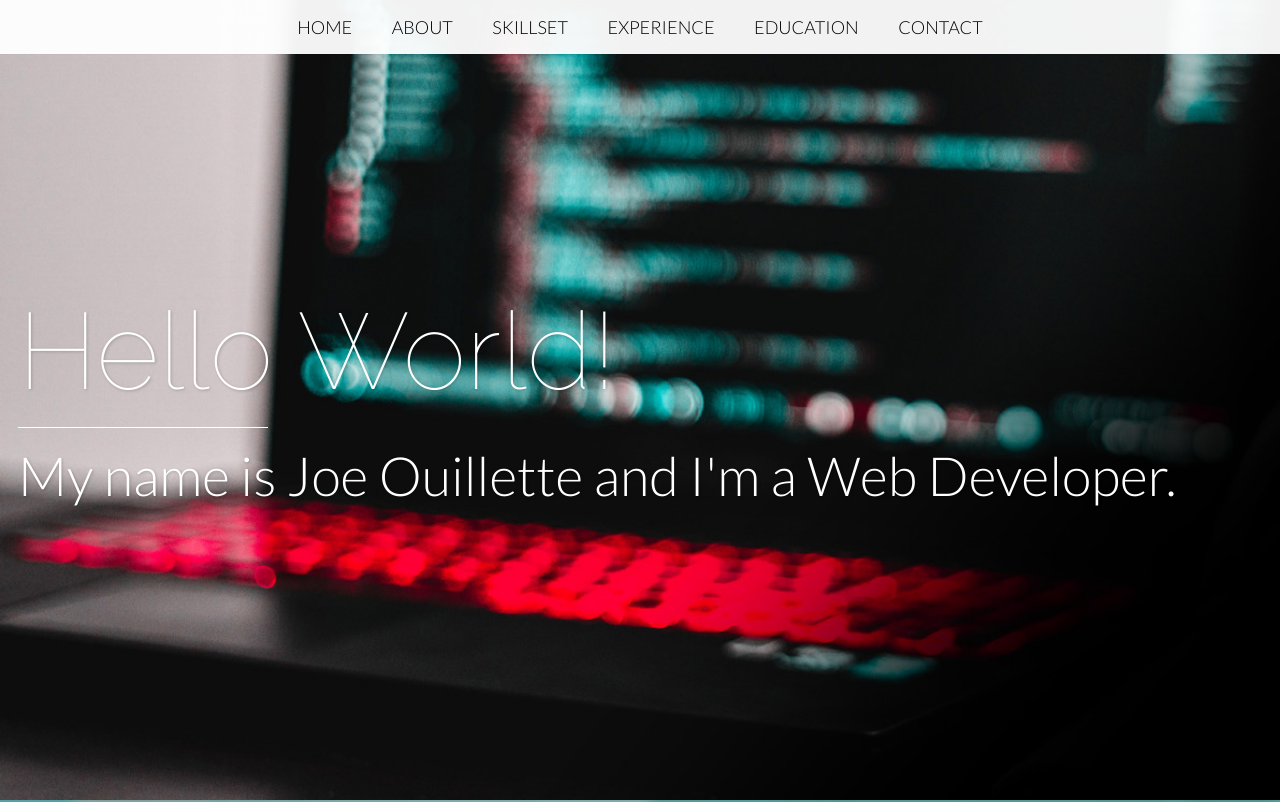
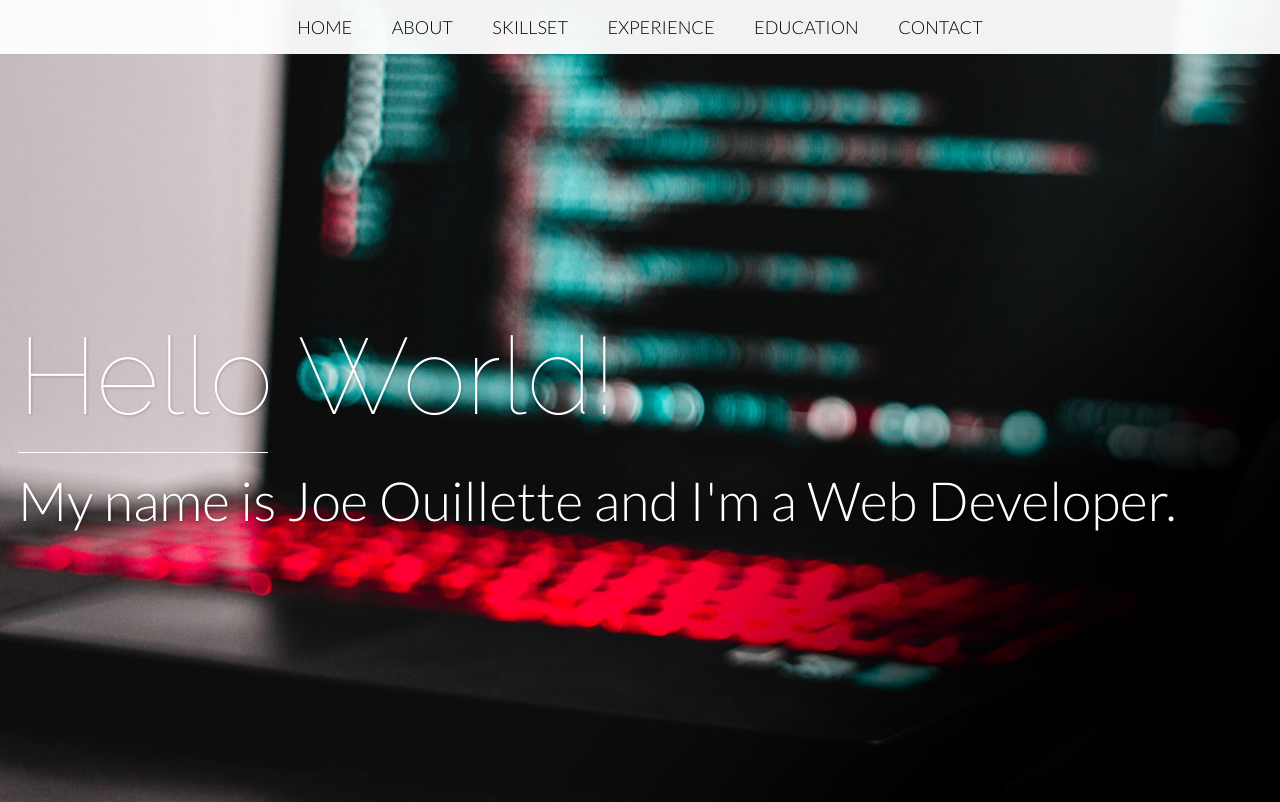
Before and after one commit to jouillette/jouillette.github.io, a plain HTML site: page index.html in a window 1280 px wide. Shown: the top 802 px of the page. Drawn offline with nearby package versions, Linux system fonts and the light colour scheme.

Commit message:
Thursday

```diff
--- a/sass/partials/_header.scss
+++ b/sass/partials/_header.scss
@@ -6,7 +6,7 @@
 		display: flex;
 		align-items:center;
 		justify-content: flex-start;
-		height:800px;
+		height:850px;
 		width:100%;
 
 		h1 {
```
Also changed, not shown: style.css.
